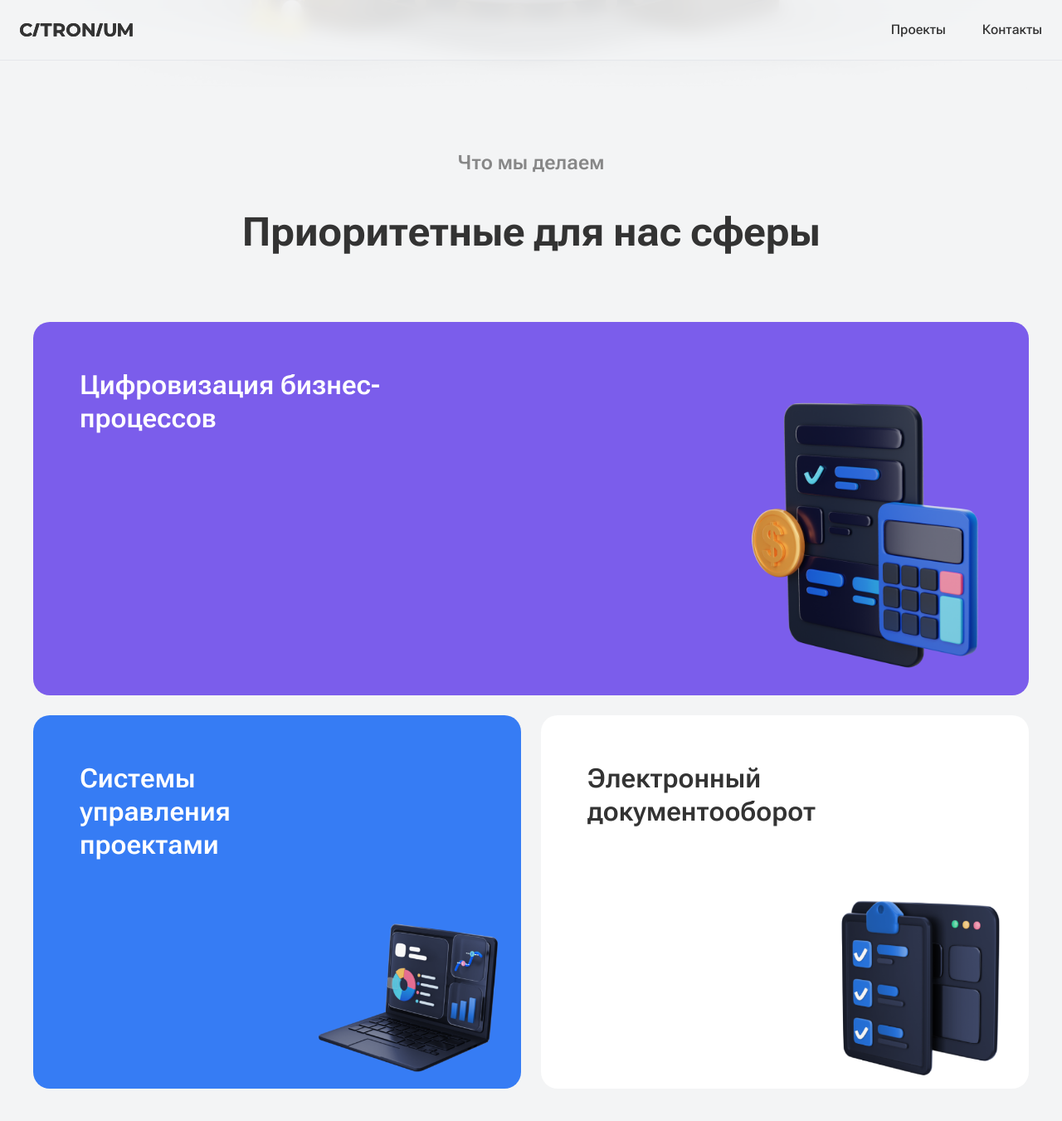
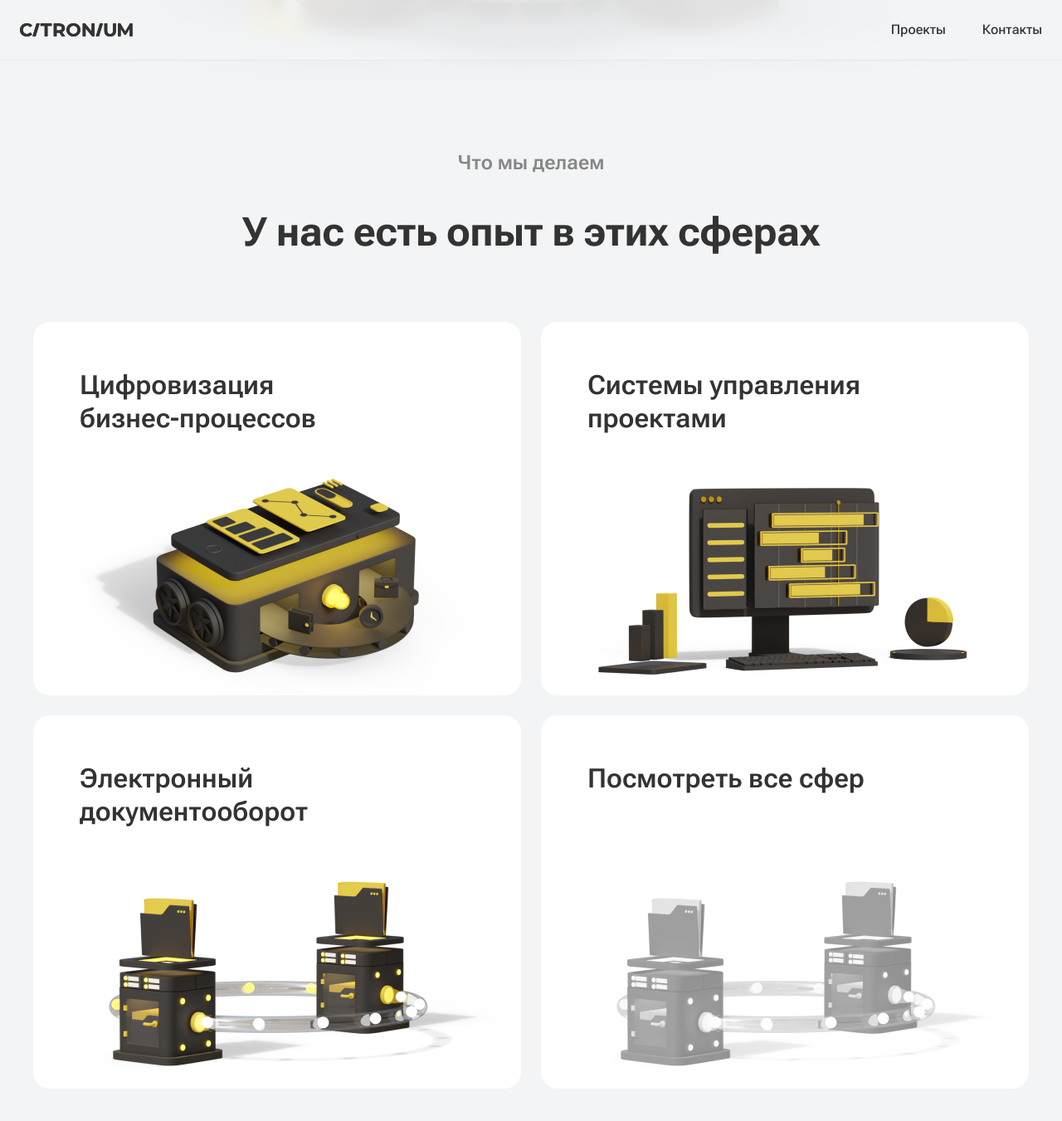
Before and after one commit to Citronium/citronium-landing-en, a Jekyll site: the page built from index.html, in a window 1280 px wide and 1400 px high, scrolled down 792 px. Shown: the top 1351 px of the window at 83% size. Built offline with Jekyll 4.4.1, drawn with Linux system fonts in a browser that asks for light colours.

Commit message:
added 3D images in section what-we-do

```diff
--- a/_config.yml
+++ b/_config.yml
@@ -11,6 +11,9 @@ github_username:  jekyll
 # Build settings
 theme: minima
 
+autoprefixer:
+  only_production: false
+
 plugins:
   - jekyll-feed
   - jekyll-autoprefixer
--- a/_includes/home/section-what-we-do.html
+++ b/_includes/home/section-what-we-do.html
@@ -1,16 +1,19 @@
 <section class="what-we-do">
     <div class="container flex-container">
         <h4 class="h4">Что мы делаем</h4>
-        <h2 class="h2 section-title">Приоритетные для нас сферы</h2>
+        <h2 class="h2 section-title">У нас есть опыт в этих сферах</h2>
         <div class="what-we-do__items">
-            <a href="{{site.baseurl}}/projects" class="what-we-do__item what-we-do__item1">
-                <h3 class="what-we-do__item1-title h3">Цифровизация бизнес-процессов</h3>
+            <a href="{{site.baseurl}}/projects" class="what-we-do__item item1">
+                <h3 class="h3 what-we-do__item-title">Цифровизация<br/> бизнес-процессов</h3>
             </a>
-            <a href="{{site.baseurl}}/projects" class="what-we-do__item what-we-do__item2">
-                <h3 class="what-we-do__item2-title h3">Системы управления проектами</h3>
+            <a href="{{site.baseurl}}/projects" class="what-we-do__item item2">
+                <h3 class="h3 what-we-do__item-title">Системы управления проектами</h3>
             </a>
-            <a href="{{site.baseurl}}/projects" class="what-we-do__item what-we-do__item3">
-                <h3 class="what-we-do__item3-title h3">Электронный документооборот</h3>
+            <a href="{{site.baseurl}}/projects" class="what-we-do__item item3">
+                <h3 class="h3 what-we-do__item-title">Электронный документооборот</h3>
+            </a>
+            <a href="{{site.baseurl}}/projects" class="what-we-do__item item4">
+                <h3 class="h3 what-we-do__item-title">Посмотреть все сфер</h3>
             </a>
         </div>
     </div>
--- a/_sass/home/_section-what-we-do.scss
+++ b/_sass/home/_section-what-we-do.scss
@@ -3,166 +3,72 @@
         margin-top: 80px;
         width: 100%;
         display: grid;
-        grid-template-areas:
-            "item1 item1"
-            "item2 item3";
         grid-template-columns: 1fr 1fr;
         grid-template-rows: 450px 450px;
         grid-gap: 24px;
 
         @media (max-width: 800px) {
             margin-top: 60px;
-            grid-template-areas:
-                "item1"
-                "item2"
-                "item3";
             grid-template-columns: 1fr;
-            grid-template-rows: 1fr 1fr 1fr;
-            grid-gap: 24px;
+            grid-template-rows: repeat(4, 450px);
+        }
+
+        @media (max-width: 390px) {
+            grid-template-rows: repeat(4, 428px);
+            margin-top: 40px;
+        }
+    }
+    &__item {
+        border-radius: 20px;
+        background-color: #ffffff;
+        background-repeat: no-repeat, repeat;
+        background-position: center bottom;
+        background-size: 100% auto;
+
+        @media (max-width: 800px) {
+            background-size: calc(min(600px, 100%));
         }
 
         @media (max-width: 520px) {
-            margin-top: 40px;
-            gap: 16px;
-        }
-    }
-    &__item {
-        width: 100%;
-        border-radius: 20px;
-        background-repeat: no-repeat, repeat;
-
-        @media (max-width: 800px) {
-            height: 300px;
+            background-size: 130%;
+            background-position: center bottom 20px;
         }
 
-        @media (max-width: 520px) {
-            height: 200px;
-        }
-    }
-    &__item1 {
-        grid-area: item1;
-        background-color: var(--color-purple);
-        background-image: url(img/calc.png);
-        background-position: right bottom;
-        background-size: 390px;
-
-        @media (max-width: 800px) {
-            background-size: 255px;
-            background-position: right bottom;
-        }
-
-        @media (max-width: 520px) {
-            background-size: 161px;
+        @media (max-width: 390px) {
+            background-size: 130%;
+            background-position: center bottom 40px;
         }
 
         @media (max-width: 320px) {
-            background-size: 111px;
+            background-position: center bottom 50px;
         }
 
-        &-title {
-            color: var(--color-white);
-            max-width: 40%;
-            margin-left: 56px;
-            margin-top: 56px;
-            background-size: 400px;
-
-            @media (max-width: 800px) {
-                margin-left: 40px;
-                margin-top: 40px;
-            }
-
-            @media (max-width: 520px) {
-                max-width: 200px;
-                margin-top: 24px;
-                margin-left: 24px;
-            }
-
-            @media (max-width: 320px) {
-                max-width: 162px;
-            }
-        }
-    }
-    &__item2 {
-        grid-area: item2;
-        background-color: var(--color-primary);
-        background-image: url(img/notebook.png);
-        background-position: right bottom;
-        background-size: 265px;
-
-        @media (max-width: 800px) {
-            background-size: 272px;
-            background-position: right bottom;
+        &.item1 {
+            background-image: url(img/home/business-process.png);
         }
 
-        @media (max-width: 520px) {
-            background-size: 177px;
+        &.item2 {
+            background-image: url(img/home/project-management.png);
         }
 
-        @media (max-width: 320px) {
-            background-size: 147px;
+        &.item3 {
+            background-image: url(img/home/document-management.png);
         }
 
-        &-title {
-            color: var(--color-white);
-            max-width: 40%;
-            margin-left: 56px;
-            margin-top: 56px;
-
-            @media (max-width: 800px) {
-                margin-left: 40px;
-                margin-top: 40px;
-            }
-
-            @media (max-width: 520px) {
-                max-width: 117px;
-                margin-top: 24px;
-                margin-left: 24px;
-            }
-
-            @media (max-width: 320px) {
-                max-width: 188px;
-            }
-        }
-    }
-    &__item3 {
-        grid-area: item3;
-        background-color: var(--color-white);
-        background-image: url(img/doc.png);
-        background-position: right bottom;
-        background-size: 265px;
-
-        @media (max-width: 800px) {
-            background-size: 244px;
-            background-position: right bottom;
-        }
-
-        @media (max-width: 520px) {
-            background-size: 149px;
-        }
-
-        @media (max-width: 320px) {
-            background-size: 118px;
+        &.item4 {
+            background-image: url(img/home/all-spheres.png);
         }
 
         &-title {
             color: var(--color-dark);
-            max-width: 40%;
-            margin-left: 56px;
-            margin-top: 56px;
+            margin: 56px;
 
             @media (max-width: 800px) {
-                margin-left: 40px;
-                margin-top: 40px;
+                margin: 40px;
             }
 
-            @media (max-width: 520px) {
-                max-width: 160px;
-                margin-top: 24px;
-                margin-left: 24px;
-            }
-
-            @media (max-width: 320px) {
-                max-width: 159px;
+            @media (max-width: 390px) {
+                margin: 24px;
             }
         }
     }
```
Also changed, not shown: README.md, assets/img/home/all-spheres.png (added), assets/img/home/business-process.png (added), assets/img/home/document-management.png (added), assets/img/home/project-management.png (added).
